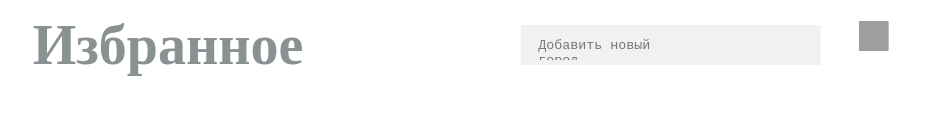
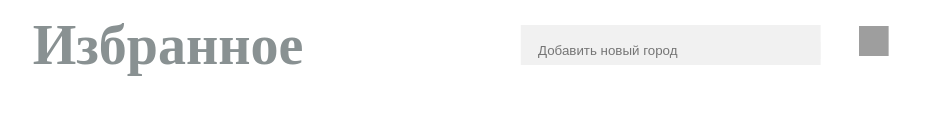
Before and after one commit to lHACKERMANl/Web2.0, a plain HTML site: page index.html in a window 1280 px wide. Shown: the part 440-556 px from the top of the page, without its empty margins (174-1126 px from the left). Drawn offline with Linux system fonts and the light colour scheme; grey boxes are pictures that could not be loaded.

Commit message:
new text form

```diff
--- a/index.html
+++ b/index.html
@@ -36,8 +36,8 @@
                 </div>
 
                 <div class="rghtCentringToRight">
-                        <p class="PforCity"><textarea name="comment" placeholder="Добавить новый город"
-                            required form="text"></textarea></p>
+                        <p class="PforCity"><!--<textarea name="comment" placeholder="Добавить новый город"
+                            required form="text">--><input type="text" placeholder="Добавить новый город" size="40"></textarea></p>
                         <button><img class="imgPlus" src="https://img.icons8.com/pastel-glyph/128/000000/plus--v1.png"></button>
                     </div>
             </div>
--- a/style.css
+++ b/style.css
@@ -61,6 +61,11 @@ h2{
     margin-top: 32px;
 }
 
+input[type="text"] {
+    background-color: #f1f1f1;
+    border: 0px;
+}
+
 .grid{
     display: grid;
     grid-template-columns: 1fr 1fr;
```
